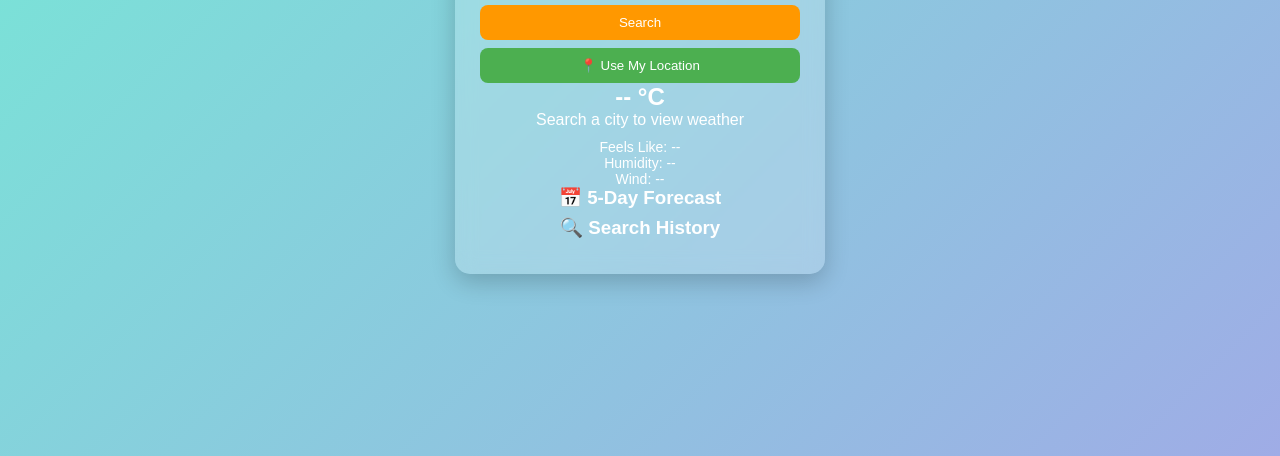
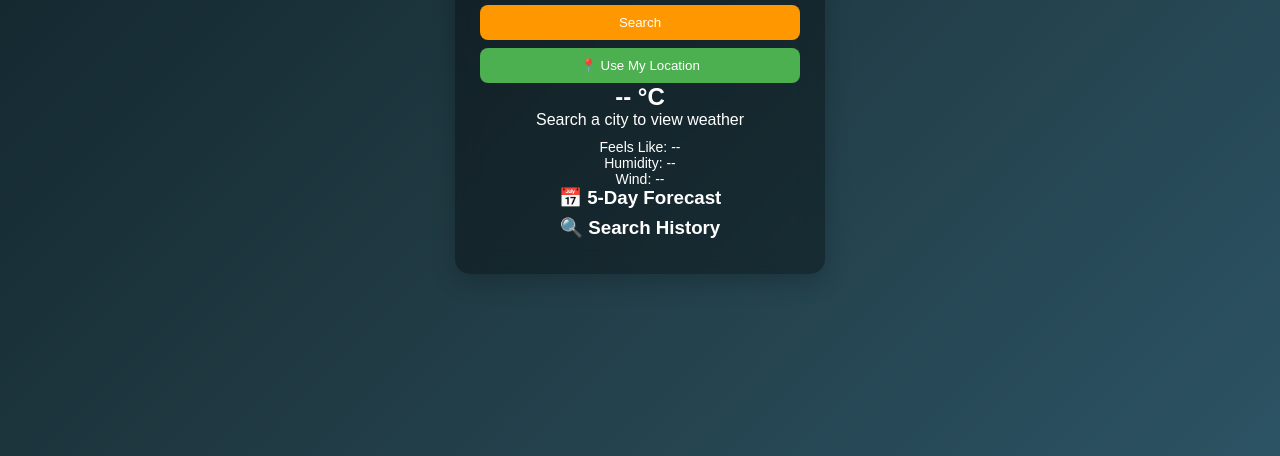
Before and after one commit to Pradeepkalai/-Weather-Data-Analysis-and-Prediction, a website: page index.html in a window 1280 px wide. Shown: the part 344-800 px from the top of the page. Drawn offline with Linux system fonts and the light colour scheme.

Commit message:
Refactor styles for body and glass-card
Updated background gradient and glass-card styles.

```diff
--- a/style.css
+++ b/style.css
@@ -10,7 +10,7 @@ body {
     display: flex;
     justify-content: center;
     align-items: center;
-    background: linear-gradient(135deg, #74ebd5, #9face6);
+    background: linear-gradient(135deg, #0f2027, #203a43, #2c5364);
 }
 
 .glass-card {
@@ -82,3 +82,7 @@ ul li {
     border-radius: 6px;
     cursor: pointer;
 }
+.glass-card {
+    background: rgba(0, 0, 0, 0.35);
+    backdrop-filter: blur(12px);
+}
```
